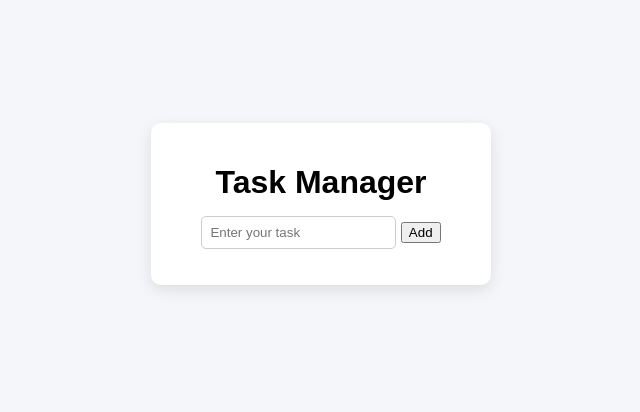
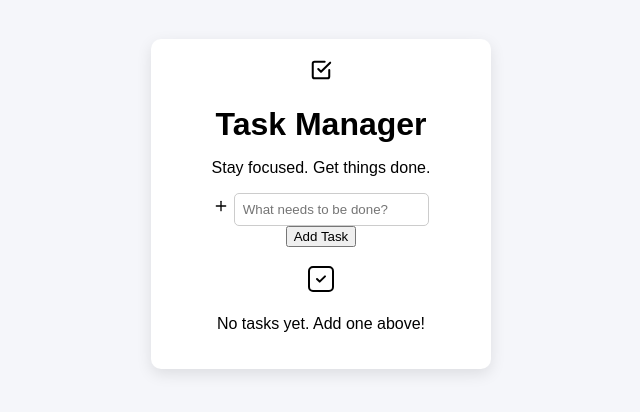
Before and after one commit to Rishav060/fullstack-task-manager, a plain HTML site: page frontend/index.html in a window 1280 px wide. Shown: the part 204-616 px from the top of the page, without its empty margins (319-959 px from the left). Drawn offline with Linux system fonts and the light colour scheme; no server answers.

Commit message:
Update index.html

```diff
--- a/frontend/index.html
+++ b/frontend/index.html
@@ -4,19 +4,59 @@
     <meta charset="UTF-8">
     <meta name="viewport" content="width=device-width, initial-scale=1.0">
     <title>Task Manager</title>
+    <link rel="preconnect" href="https://fonts.googleapis.com">
+    <link rel="preconnect" href="https://fonts.gstatic.com" crossorigin>
+    <link href="https://fonts.googleapis.com/css2?family=DM+Sans:wght@300;400;500;600&family=DM+Mono:wght@400;500&display=swap" rel="stylesheet">
     <link rel="stylesheet" href="style.css">
 </head>
 <body>
 
+    <div class="bg-orb orb-1"></div>
+    <div class="bg-orb orb-2"></div>
+
     <div class="container">
+
+        <header class="app-header">
+            <div class="header-icon">
+                <svg width="22" height="22" viewBox="0 0 24 24" fill="none" stroke="currentColor" stroke-width="2.2" stroke-linecap="round" stroke-linejoin="round">
+                    <path d="M9 11l3 3L22 4"/>
+                    <path d="M21 12v7a2 2 0 01-2 2H5a2 2 0 01-2-2V5a2 2 0 012-2h11"/>
+                </svg>
+            </div>
+            <div>
                 <h1>Task Manager</h1>
+                <p class="subtitle">Stay focused. Get things done.</p>
+            </div>
+        </header>
 
         <div class="input-section">
-        <input id="taskInput" placeholder="Enter your task">
-        <button id="addBtn">Add</button>
+            <div class="input-wrapper">
+                <svg class="input-icon" width="16" height="16" viewBox="0 0 24 24" fill="none" stroke="currentColor" stroke-width="2" stroke-linecap="round" stroke-linejoin="round">
+                    <line x1="12" y1="5" x2="12" y2="19"/><line x1="5" y1="12" x2="19" y2="12"/>
+                </svg>
+                <input id="taskInput" placeholder="What needs to be done?">
+            </div>
+            <button id="addBtn">
+                <span>Add Task</span>
+            </button>
+        </div>
+
+        <div class="task-meta" id="taskMeta" style="display:none;">
+            <span class="task-count" id="taskCount">0 tasks</span>
         </div>
 
         <ul id="taskList"></ul>
+
+        <div class="empty-state" id="emptyState">
+            <div class="empty-icon">
+                <svg width="32" height="32" viewBox="0 0 24 24" fill="none" stroke="currentColor" stroke-width="1.5" stroke-linecap="round" stroke-linejoin="round">
+                    <rect x="3" y="3" width="18" height="18" rx="3"/>
+                    <path d="M9 12l2 2 4-4"/>
+                </svg>
+            </div>
+            <p>No tasks yet. Add one above!</p>
+        </div>
+
     </div>
 
 <script src="app.js"></script>
```
Lines whose indentation alone changed are shown as unchanged.
